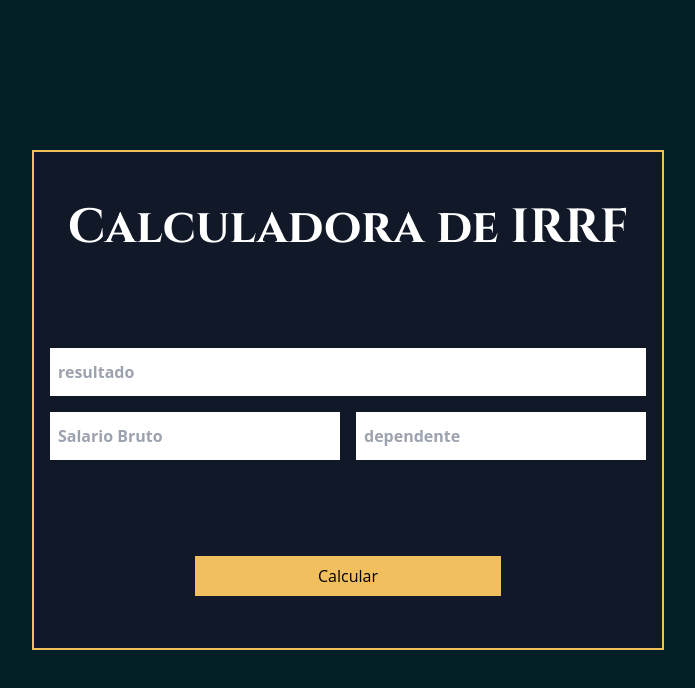
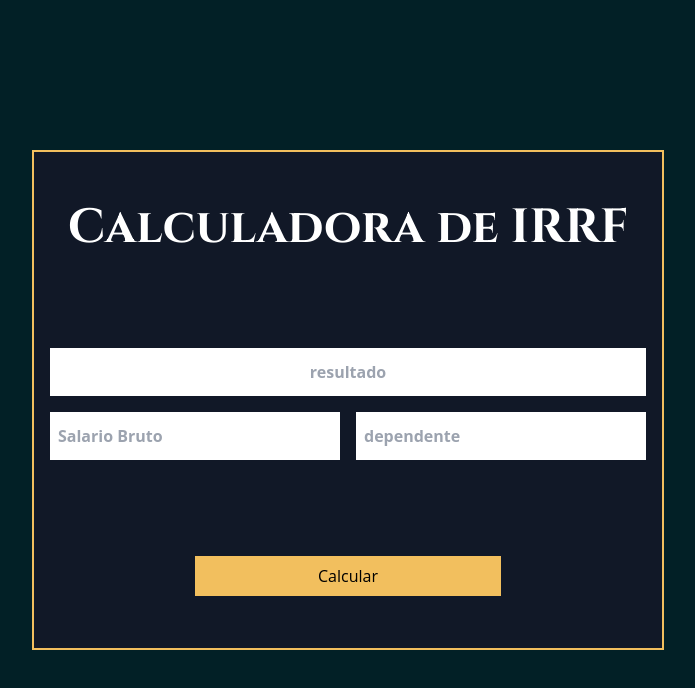
Before and after one commit to Ronaldjga/calculadora, a Next.js app: page /incomeTaxCalculator in a window 1280 px wide. Shown: the top 688 px of the page, without its empty margins (292-987 px from the left). Built offline with nearby package versions, Linux system fonts and the light colour scheme.

Commit message:
update design

```diff
--- a/src/components/ImcInputs.js
+++ b/src/components/ImcInputs.js
@@ -35,7 +35,7 @@ export function ImcInputs() {
                 />
 
                 <input
-                    className="p-2 bg-white col-span-2 h-12 font-bold"
+                    className="p-2 bg-white col-span-2 h-12 font-bold text-center"
                     placeholder="Resutlado"
                     value={result}
                     disabled
--- a/src/components/incomeTaxInputs.js
+++ b/src/components/incomeTaxInputs.js
@@ -16,7 +16,7 @@ export function IncomeTaxCalculator() {
                 <input
                     type={`text`}
                     placeholder="resultado"
-                    className="col-span-2 p-2 bg-white font-bold"
+                    className="col-span-2 p-2 bg-white font-bold text-center"
                     disabled
                     value={result}
                 />
```
